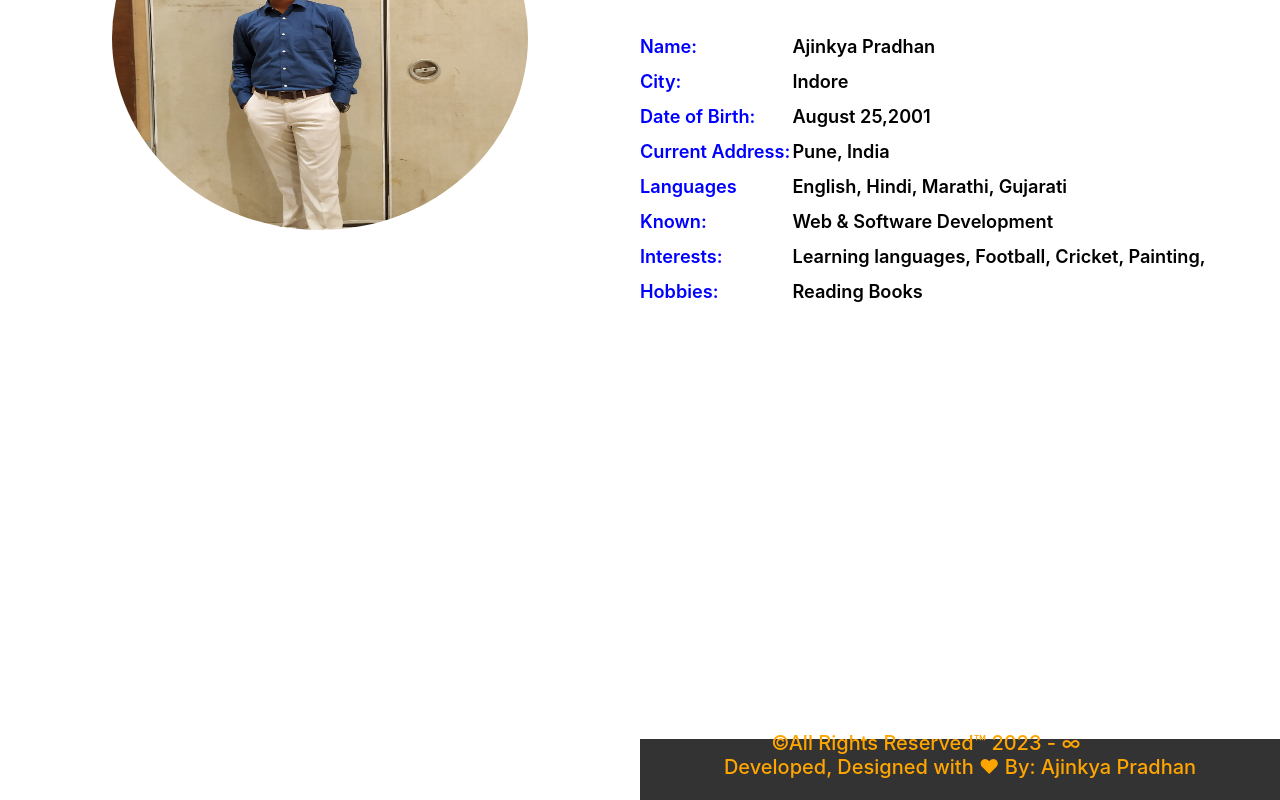
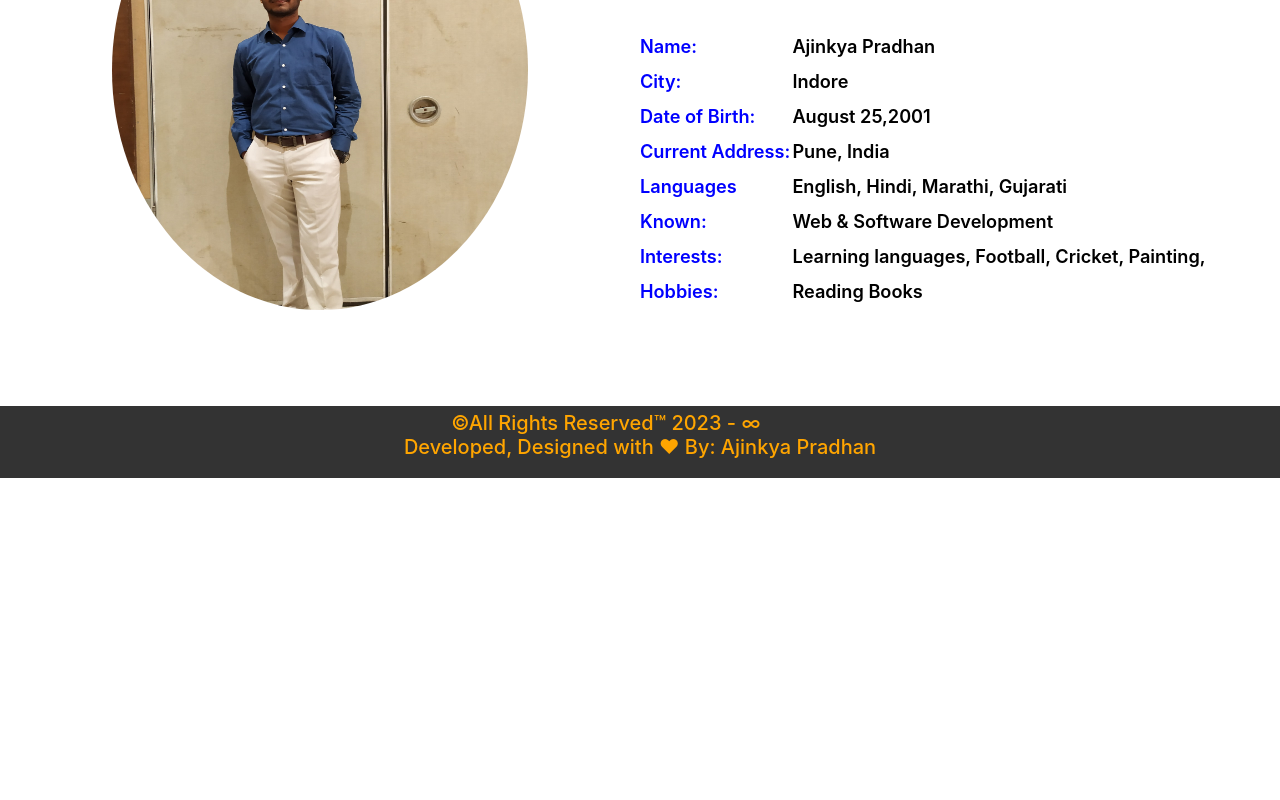
Before and after one commit to AjinkyaPradhan1/portfolio-website-ap, a React (Create React App) app: page /about in a window 1280 px wide. Shown: the part 250-1050 px from the top of the page. After the commit the page ends 800 px from the top, so only its background shows below. Built offline with nearby package versions, Linux system fonts and the light colour scheme.

Commit message:
All done

```diff
--- a/src/components/About.js
+++ b/src/components/About.js
@@ -55,14 +55,15 @@ function About() {
                 {/*  */}
               </div>
 
-              <div className="footer">
+
+
+          </div>
+
+        </div>
+
+        <div className="footer">
               <Footer/>
               </div>
-
-          </div>
-        </div>
-
-
 
       </div>
     );
--- a/src/components/Projects.js
+++ b/src/components/Projects.js
@@ -127,7 +127,7 @@ function Projects() {
         </div>
 
 
-        <div className="footer">
+        <div className="footer_project">
           <Footer/>
         </div>
       </div>
--- a/src/components/about.css
+++ b/src/components/about.css
@@ -38,9 +38,10 @@
 .img_about{
   position: relative;
   width: 65%;
-  height: 80%;
+  height: 100%;
   border-radius: 50%;
   animation: img-in 2500ms ;
+  margin-top: 10%;
 }
 
 @keyframes img-in{
@@ -117,9 +118,7 @@
   font-size: 110%;
   color: black;
 }
-.details480px{
-  visibility: hidden;
-}
+
 
 @keyframes title-in{
   0%{
@@ -138,6 +137,15 @@
     transform: translateX(0%);
   }
 }
+.footer{
+  display: flex;
+  justify-content: flex-start;
+  align-items: flex-start;
+  margin-top:10%;
+  width: 100%;
+  height: 15%;
+  background-color: #333;
+}
 
 @keyframes heading-rotate{
   0%{
@@ -146,6 +154,7 @@
   100%{
     transform: scaleX(2);
   }
+
 }
 
 @media only screen and (max-width:480px){
@@ -237,7 +246,7 @@
     align-items: center;
     position: absolute;
     height: 8%;
-    margin-top: -1900px;
+    margin-top: -4300px;
   }
 
 
@@ -332,7 +341,7 @@
     align-items: center;
     position: absolute;
     height: 10%;
-    margin-top: 550px;
+    margin-top: -1700px;
 
   }
 
--- a/src/components/projects.css
+++ b/src/components/projects.css
@@ -5,7 +5,7 @@
     flex-direction: column;
     flex-grow: 1;
     width: 100vw;
-    height: 800px;
+    height: 700px;
     background-color: transparent;
     font-size: 16.5px;
     scroll-behavior: smooth;
@@ -83,13 +83,6 @@
     align-items: center;
     justify-content: center;
 
-  }
-
-  .footer{
-    width: 100%;
-    height: 20%t;
-    background-color: #333;
-    margin-top: 430px;
   }
 
   .image__img {
@@ -222,6 +215,13 @@
     100%{
       opacity: 1;
     }
+  }
+  .footer_project{
+    display: flex;
+    width: 100%;
+    height: 20%;
+    background-color: #333;
+    margin-top: 400px;
   }
 
 
```
